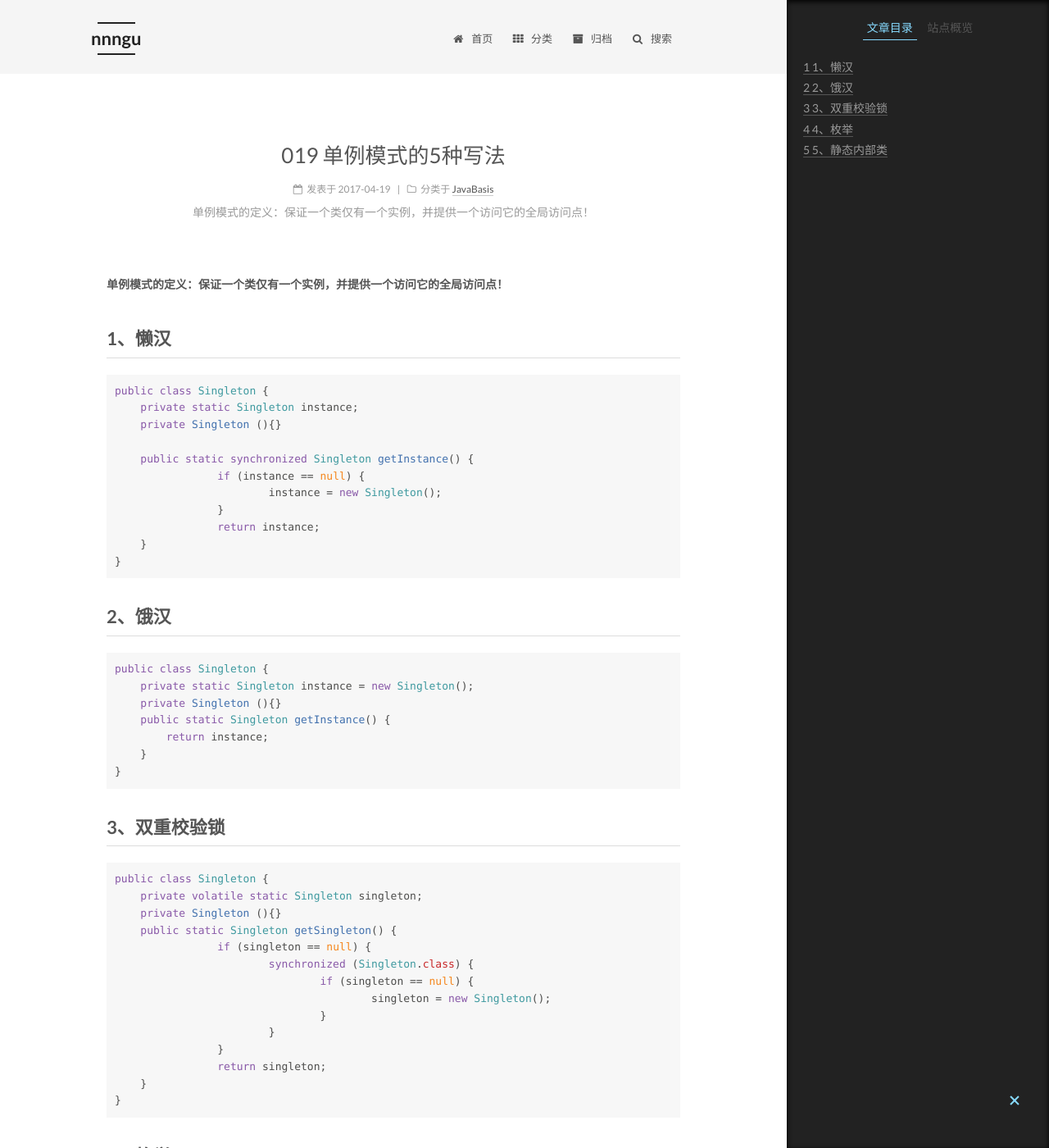
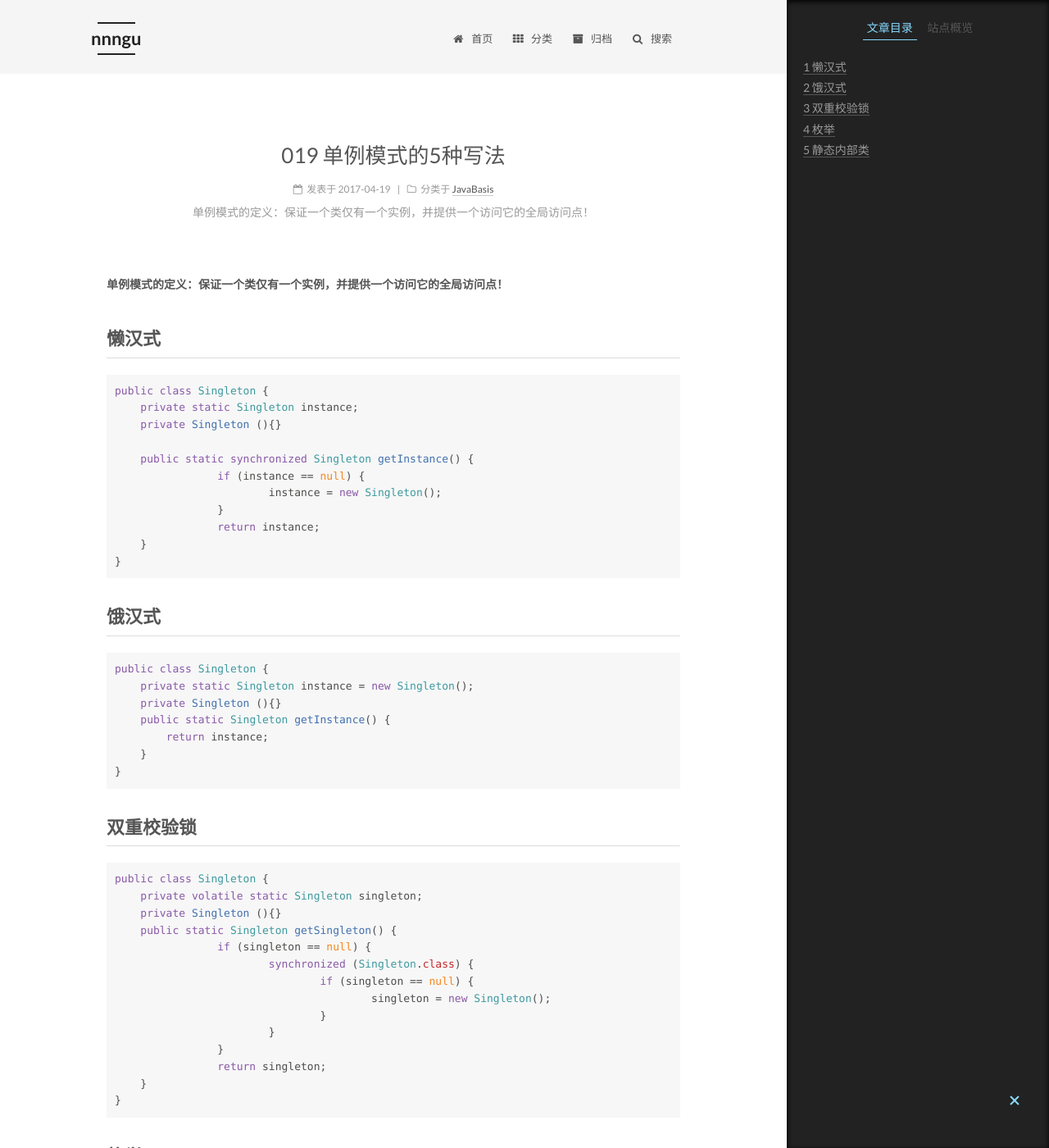
Before and after one commit to nnngu/LearningNotes, a Jekyll site: the page built from _posts/2017-04-19-019 单例模式的5种写法.md, in a window 1280 px wide and 1400 px high. Shown: the whole window at 82% size. Built offline with Jekyll 4.4.1, drawn with Linux system fonts in a browser that asks for light colours.

Commit message:
修改文件: _posts/2017-04-19-019 单例模式的5种写法.md

````diff
--- a/_posts/2017-04-19-019 单例模式的5种写法.md
+++ b/_posts/2017-04-19-019 单例模式的5种写法.md
@@ -5,7 +5,7 @@ description: 单例模式的定义：保证一个类仅有一个实例，并提
 
 **单例模式的定义：保证一个类仅有一个实例，并提供一个访问它的全局访问点！**
 
-## 1、懒汉
+## 懒汉式
 
 ```java
 public class Singleton {
@@ -21,7 +21,7 @@ public class Singleton {
 }
 ```
 
-## 2、饿汉
+## 饿汉式
 
 ```java
 public class Singleton {
@@ -33,7 +33,7 @@ public class Singleton {
 }
 ```
 
-## 3、双重校验锁
+## 双重校验锁
 
 ```java
 public class Singleton {
@@ -52,7 +52,7 @@ public class Singleton {
 }
 ```
 
-## 4、枚举
+## 枚举
 
 ```java
 public enum Singleton {
@@ -62,7 +62,7 @@ public enum Singleton {
 }
 ```
 
-## 5、静态内部类
+## 静态内部类
 
 ```java
 public class Singleton {
````
